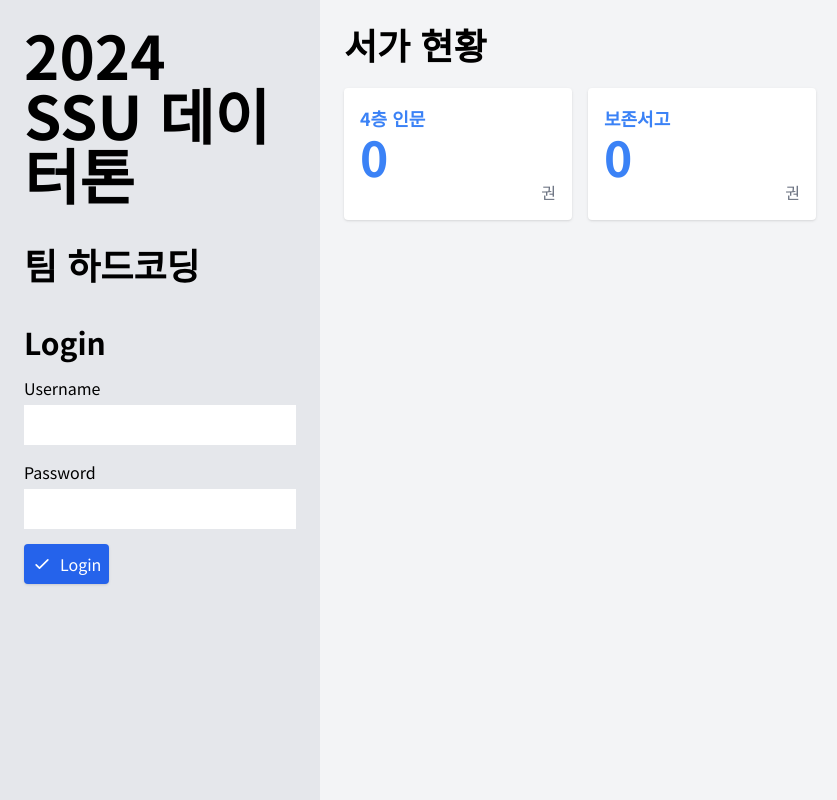
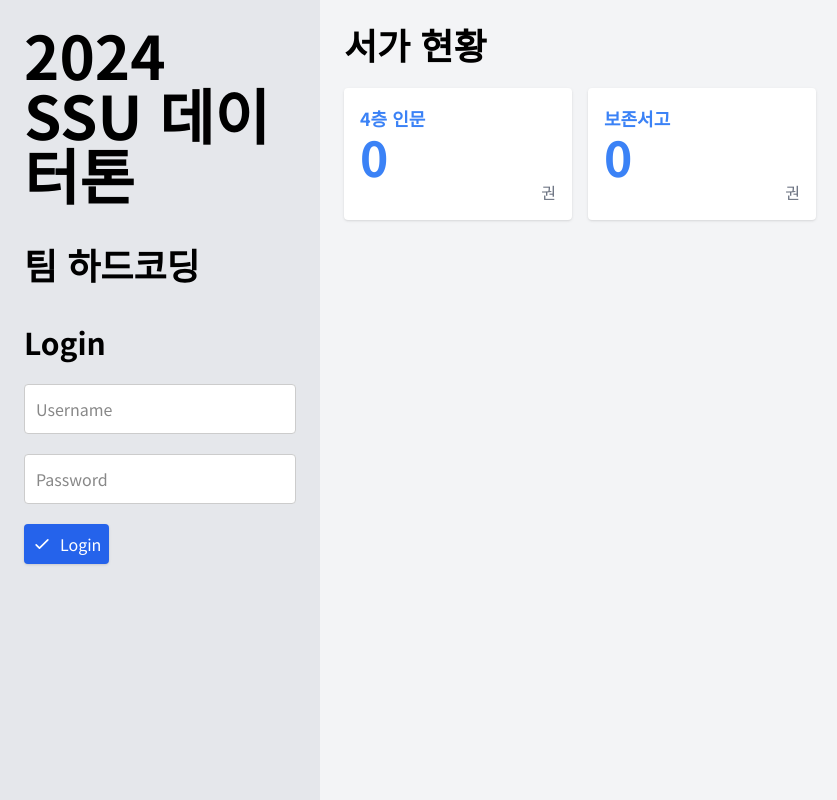
Before and after one commit to kid8422/SSUDatathon, a Django app: page /login/ in a window 1280 px wide. Shown: the whole page, without its empty margins (0-837 px from the left). Run offline with Django 5.2, Linux system fonts and the light colour scheme; data that the repository does not hold is empty; some libraries are stand-ins or nearby versions.

Commit message:
[Haechan] Django Update

```diff
--- a/SSU_Datathon/main/static/main/css/login.css
+++ b/SSU_Datathon/main/static/main/css/login.css
@@ -1,63 +1,63 @@
+/* 공통 설정 */
 .form-field {
-    margin-bottom: 15px;
-}
-label {
-    display: block;
-    margin-bottom: 5px;
-}
-input[type="text"],
-input[type="password"],
-select { /* select 요소 스타일 추가 */
-    width: 100%;
-    padding: 8px;
-    box-sizing: border-box;
-}
-.login-container {
-    max-width: 400px;
-    margin: 0 auto;
+    position: relative;
+    margin-bottom: 20px;
 }
 
-table {
+/* 입력 필드 스타일 */
+input[type="text"],
+input[type="password"] {
+    border: 1px solid #ccc;
+    border-radius: 4px;
     width: 100%;
-    border-collapse: collapse; /* 셀 간격 제거 */
+    padding: 12px 10px; /* 상하 패딩으로 중앙 정렬 */
+    font-size: 16px;
+    box-sizing: border-box;
+    line-height: 1.5; /* 줄 높이 중앙 정렬 */
 }
 
-th, td {
-    padding: 10px; /* 동일한 패딩 */
-    text-align: left; /* 텍스트 정렬 통일 */
-    border: 1px solid #ddd; /* 테두리 추가로 구분 */
-    font-size: 14px; /* 글꼴 크기 통일 */
+/* 라벨 기본 위치 */
+label {
+    position: absolute;
+    left: 12px; /* 왼쪽 위치 고정 */
+    top: 50%; /* 중앙 정렬 */
+    transform: translateY(-50%);
+    color: #888;
+    font-size: 16px;
+    pointer-events: none; /* 클릭 불가 처리 */
+    transition: all 0.3s ease; /* 애니메이션 추가 */
 }
 
-th {
-    background-color: #f4f4f4; /* 헤더 배경색 */
-    font-weight: bold; /* 헤더 글씨 굵기 */
+/* 입력 필드가 포커스되거나 값이 입력된 경우 */
+input:focus + label,
+input:not(:placeholder-shown) + label {
+    top: 0px; /* 위로 이동 */
+    font-size: 14px; /* 크기 축소 */
+    color: #0051ff; /* 강조 색상 */
+    padding: 0; /* 패딩 제거 */
+    background: #fff; /* 배경색 유지 */
 }
 
-tbody tr:nth-child(odd) {
-    background-color: #f9f9f9; /* 홀수 행 색상 */
+/* 포커스 시 테두리 강조 */
+input:focus {
+    border-color: #0051ff;
+    outline: none;
 }
 
-tbody tr:nth-child(even) {
-    background-color: #ffffff; /* 짝수 행 색상 */
+/* 입력값이 있을 때도 포커스 해제 시 위치 유지 */
+input:not(:focus):valid + label {
+    top: 0px; /* 위치 고정 */
+    font-size: 14px;
+    color: #0051ff;
+    background: #fff; /* 배경색 유지 */
 }
 
-/* 모달이 열릴 때 스크롤을 방지하려면 body에 클래스 추가 */
-body.modal-open {
-    overflow: hidden;
+/* 입력값이 없으면 원래 위치로 복귀 */
+input:placeholder-shown + label {
+    top: 50%;
+    transform: translateY(-50%);
+    font-size: 16px;
+    color: #888;
+    padding: 0; /* 패딩 제거 */
+    background: #fff; /* 배경색 유지 */
 }
-
-/* 비활성화된 입력 필드 스타일 */
-.readonly-input {
-    background-color: #e2e8f0; /* 회색 배경 */
-    cursor: not-allowed; /* 커서 변경 */
-    color: #a0aec0; /* 텍스트 색상 변경 */
-}
-
-/* 추가적인 스타일링 (선택 사항) */
-.form-field input[disabled],
-.form-field select[disabled] {
-    background-color: #e2e8f0; /* 회색 배경 */
-    cursor: not-allowed; /* 커서 변경 */
-    color: #a0aec0; /* 텍스트 색상 변경 */
-}
--- a/SSU_Datathon/main/templates/main/login.html
+++ b/SSU_Datathon/main/templates/main/login.html
@@ -22,15 +22,15 @@
         <div class="w-1/4 bg-gray-200 p-6">
             <h1 class="text-6xl font-bold mb-10">2024 SSU 데이터톤</h1>
             <h2 class="text-4xl font-bold mb-10">팀 하드코딩</h2>
-            <h2 class="text-3xl font-bold mb-4">Login</h2>
+            <h2 class="text-3xl font-bold mb-6">Login</h2>
             <form method="POST">
                 <div class="form-field">
+                    <input type="text" id="username" name="username" value="{{ username }}" required autocomplete="off" placeholder="">
                     <label for="username">Username</label>
-                    <input type="text" id="username" name="username" value="{{ username }}" required>
                 </div>
                 <div class="form-field">
+                    <input type="password" id="password" name="password" value="{{ password }}" required autocomplete="off" placeholder="">
                     <label for="password">Password</label>
-                    <input type="password" id="password" name="password" value="{{ password }}" required>
                 </div>
                 {% if error %}
                     <p style="color: red;">{{ error }}</p>
```
